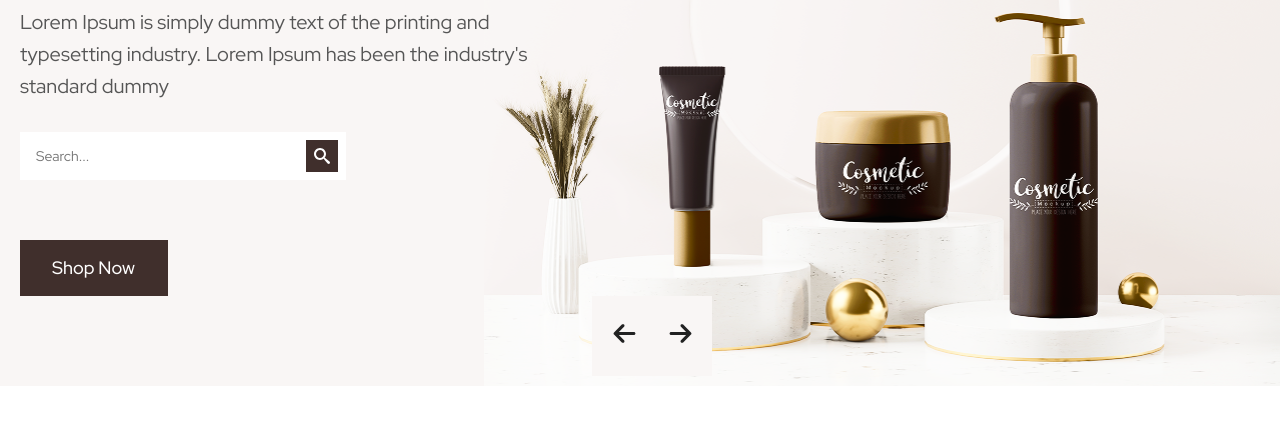
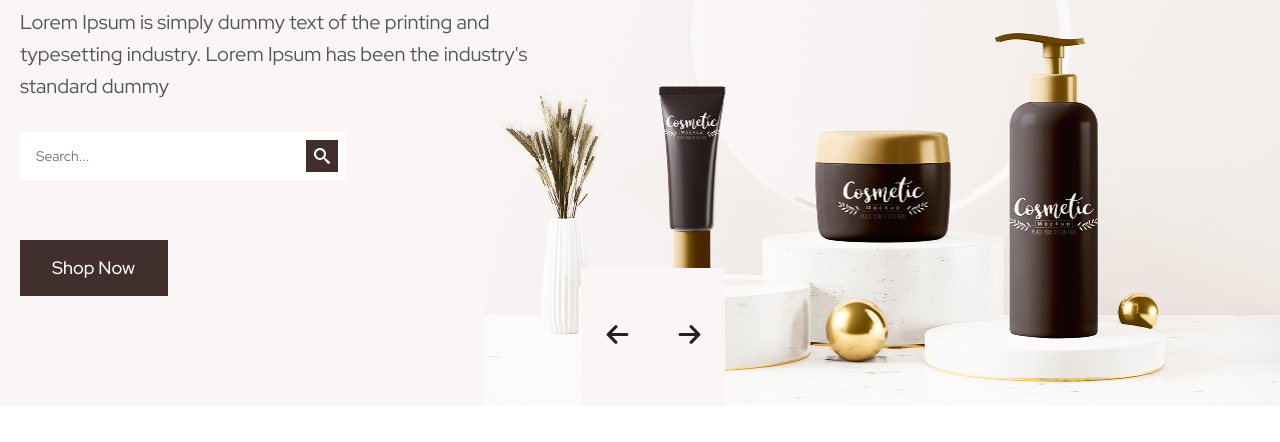
Before and after one commit to tanyaserekbasan/home-work-11, a plain HTML site: page index.html in a window 1280 px wide. Shown: the part 342-784 px from the top of the page. Drawn offline with nearby package versions, Linux system fonts and the light colour scheme.

Commit message:
button changes

```diff
--- a/styles/styles.css
+++ b/styles/styles.css
@@ -43,7 +43,7 @@ header {
 
 .container {
   width: 100%;
-  max-width: 1280px;
+  max-width: 1440px;
   padding: 0 20px;
   margin: 0 auto;
 }
@@ -133,7 +133,6 @@ nav a {
 }
 
 .hero .container {
-  padding-bottom: 50px;
   background-image: url(../images/background.png);
   background-repeat: no-repeat;
   background-position: right bottom;
@@ -265,7 +264,7 @@ nav a {
   fill: var(--text-botton);
 }
 .hero-container a {
-  display: inline-block;
+  display: block;
   width: 148px;
   height: 56px;
   padding: 16px 32px;
@@ -288,19 +287,15 @@ nav a {
 
 .slider-controls {
   display: flex;
-  justify-content: center;
-  align-items: center;
-  gap: 16px;
-}
-
-.slider-controls li {
-  width: 40px;
-  height: 40px;
+  margin-top: -28px;
+  margin-left: 561px;
 }
 
 .slider-controls li button {
-  width: 64px;
-  height: 80px;
+  display: block;
+  width: 72px;
+  height: 138px;
+  padding: 0;
   border: none;
   background-color: var(--hero-background-color);
   cursor: pointer;
@@ -311,7 +306,6 @@ nav a {
   height: 25px;
   fill: var(--medium-color);
   transition: fill 300ms linear;
-  z-index: 1;
 }
 
 .slider-controls li button:hover,
```
